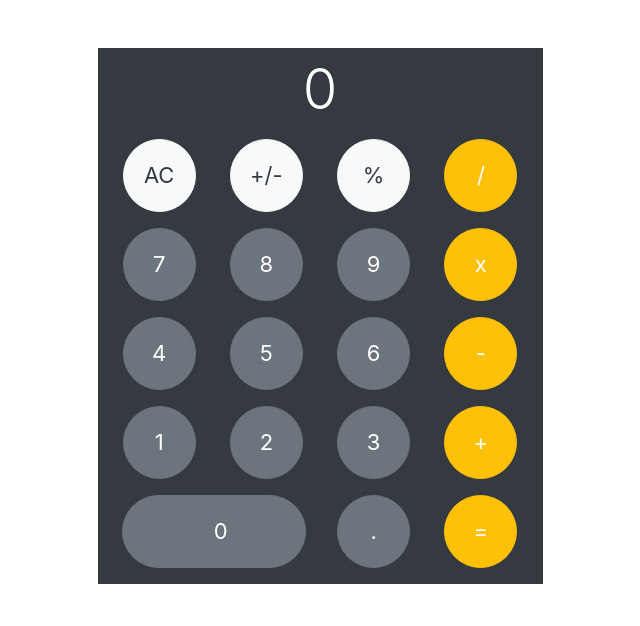
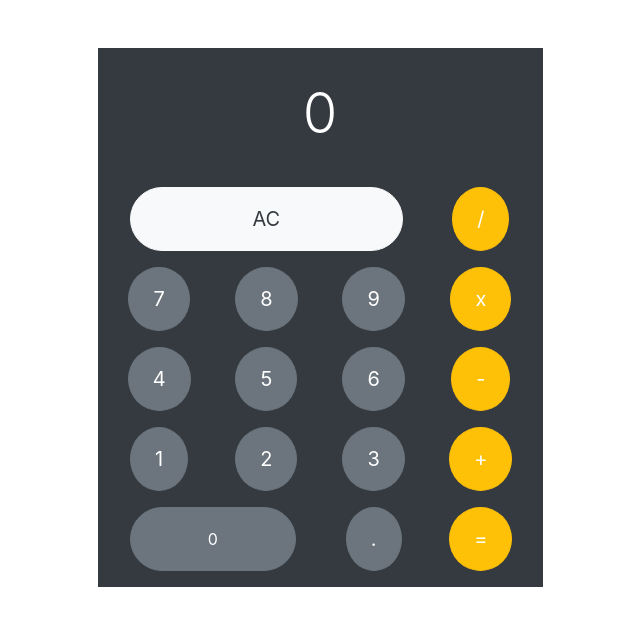
Before and after one commit to Valeriia-Rez/Calculator, a website built with webpack: page src/index.html in a window 1280 px wide. Shown: the whole page, without its empty margins (320-960 px from the left). Built offline with nearby package versions, Linux system fonts and the light colour scheme.

Commit message:
Refactoring

```diff
--- a/src/index.html
+++ b/src/index.html
@@ -5,7 +5,6 @@
     <meta charset="utf-8">
     <meta name="viewport" content="width=device-width, initial-scale=1, shrink-to-fit=no">
     <link rel="stylesheet" href="https://stackpath.bootstrapcdn.com/bootstrap/4.4.1/css/bootstrap.min.css" integrity="sha384-Vkoo8x4CGsO3+Hhxv8T/Q5PaXtkKtu6ug5TOeNV6gBiFeWPGFN9MuhOf23Q9Ifjh" crossorigin="anonymous">
-    <link rel="stylesheet" href="css/style.css">
     <title>Calculator</title>
 </head>
 
@@ -14,8 +13,8 @@
         <div class="row mt-5">
             <div class="col-xs-8 col-md-7 col-lg-5 mx-auto">
                 <div class="p-2 text-center bg-dark">
-                    <div class="result pb-3 text-white display-4"></div>
-                    <div class="numbers" data-selector="numbers"></div>
+                    <div class="result py-4 text-white display-4"></div>
+                    <div class="numbers mt-3" data-selector="numbers"></div>
                 </div>
             </div>
         </div>
--- a/src/js/view/viewController.js
+++ b/src/js/view/viewController.js
@@ -7,14 +7,16 @@ export default class viewController {
     renderNumberItems() {
             let number = [7, 8, 9, 4, 5, 6, 1, 2, 3, 0];
             return number.map(item => (
+                        `
+                        ${item === 0 ?
+                            `<div class="col-8 my-2 px-2 px-md-3 px-xl-4">
+                                <button type="button" class="btn btn-secondary btn-block py-3 h-100 rounded-pill calculator-keys zero" data-id=${item} data-selector="number">${item}</button>
+                            </div>`
+                            :
                         `<div class="col-4 p-0 my-2">
-                        ${item === 0 ?
-                            `<button type="button" class="btn btn-secondary ml-2 ml-xl-3 rounded-pill calculator-keys zero" data-id=${item} data-selector="number">${item}</button>`
-                            :
-                        `<button type="button" class="btn btn-secondary rounded-circle calculator-keys" data-id=${item} data-selector="number">${item}</button>`
-                        }
-                    </div>
-            `)).join("");
+                            <button type="button" class="btn btn-secondary btn-lg px-4 py-3 rounded-circle calculator-keys" data-id=${item} data-selector="number">${item}</button>
+                        </div>`
+                        }`)).join("");
 }
 
     getNumber(e){
@@ -31,21 +33,15 @@ export default class viewController {
     <div class="row m-0">
         <div class="col-9">
             <div class="row mb-2">
-                <div class="col-4 p-0">
-                    <button class="btn btn-light rounded-circle text-dark calculator-keys all-clear" value="all-clear">AC</button>
-                </div>
-                <div class="col-4 p-0">
-                    <button class="btn btn-light rounded-circle text-dark calculator-keys">+/-</button>
-                </div>
-                <div class="col-4 p-0">
-                    <button class="btn btn-light rounded-circle text-dark calculator-keys operator percentage" value="%">%</button>
+                <div class="col-12 px-2 px-md-3 px-lg-4">
+                    <button class="btn btn-light btn-block  btn-lg py-3  rounded-pill text-dark calculator-keys all-clear" value="all-clear">AC</button>
                 </div>
             </div>
 
-            <div class="row justify-content-between">
+            <div class="row">
                 ${this.renderNumberItems()}
                 <div class="col-4 p-0 my-2">
-                    <button class="btn btn-secondary rounded-circle calculator-keys decimal" value=".">.</button>
+                    <button class="btn btn-secondary btn-lg px-4 py-3 rounded-circle calculator-keys decimal" value=".">.</button>
                 </div>
             </div>
         </div>
@@ -53,27 +49,27 @@ export default class viewController {
         <div class="col-3">
             <div class="row">
                 <div class="col-12 mb-2 p-0">
-                    <button type="button" class="btn btn-warning rounded-circle text-white calculator-keys operator" value="/">/</button>
+                    <button type="button" class="btn btn-warning btn-lg px-4 py-3 rounded-circle text-white calculator-keys operator" value="/">/</button>
                 </div>
             </div>
             <div class="row">
                 <div class="col-12 my-2 p-0">
-                    <button type="button" class="btn btn-warning rounded-circle text-white calculator-keys operator" value="x">x</button>
+                    <button type="button" class="btn btn-warning btn-lg px-4 py-3 rounded-circle text-white calculator-keys operator" value="x">x</button>
                 </div>
             </div>
             <div class="row">
                 <div class="col-12 my-2 p-0">
-                    <button type="button" class="btn btn-warning rounded-circle text-white calculator-keys operator" value="-">-</button>
+                    <button type="button" class="btn btn-warning btn-lg px-4 py-3 rounded-circle text-white calculator-keys operator" value="-">-</button>
                 </div>
             </div>
             <div class="row">
                 <div class="col-12 my-2 p-0">
-                    <button type="button" class="btn btn-warning rounded-circle text-white calculator-keys operator" value="+">+</buttton>
+                    <button type="button" class="btn btn-warning btn-lg px-4 py-3 rounded-circle text-white calculator-keys operator" value="+">+</buttton>
                 </div>
             </div>
             <div class="row">
                 <div class="col-12 my-2 p-0">
-                    <button type="button" class="btn btn-warning rounded-circle text-white calculator-keys operator" value="=">=</button>
+                    <button type="button" class="btn btn-warning btn-lg px-4 py-3 rounded-circle text-white calculator-keys operator" value="=">=</button>
                 </div>
             </div>
         </div>
```
Also changed, not shown: dist/css/style.css (deleted).
